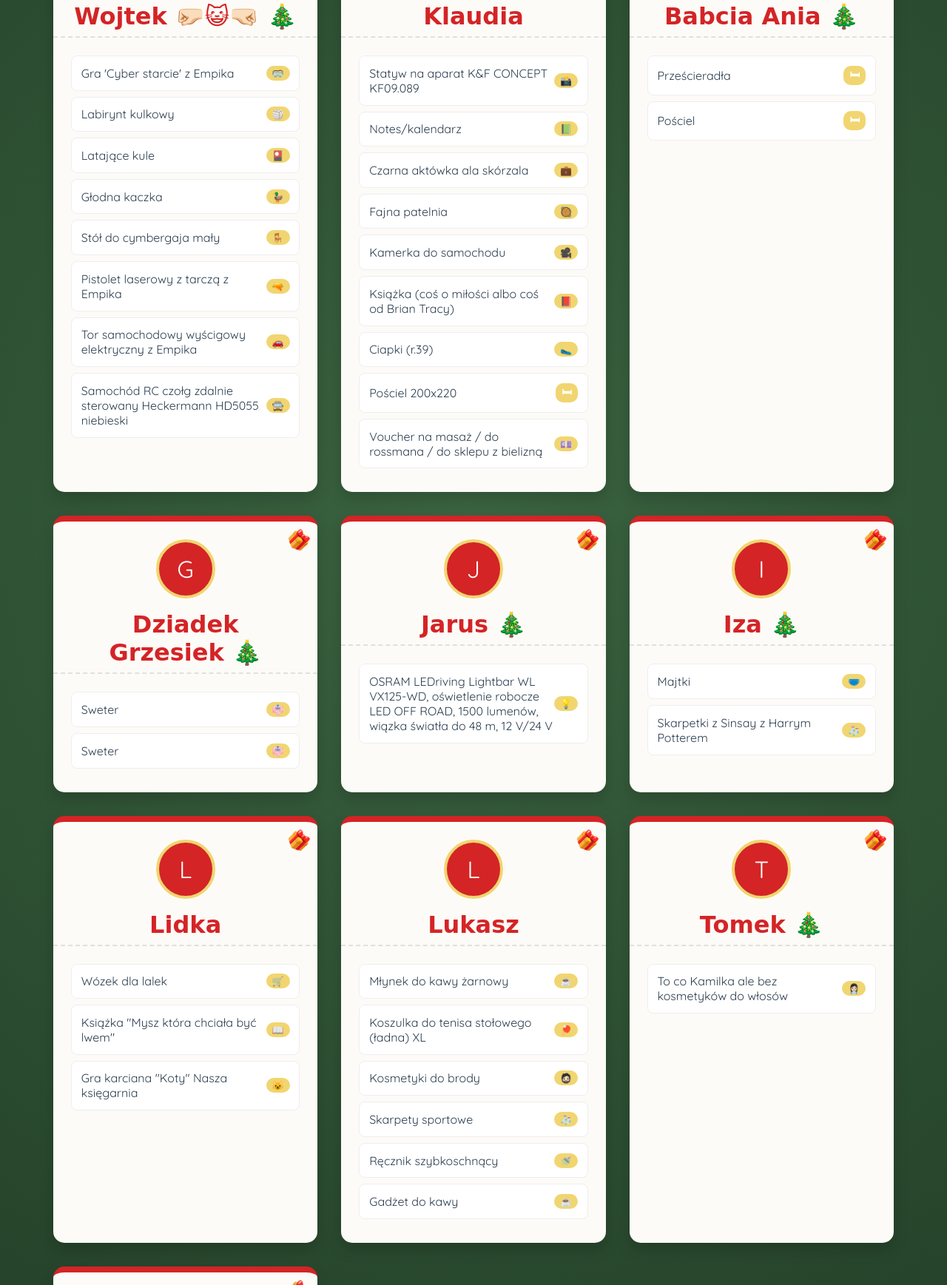
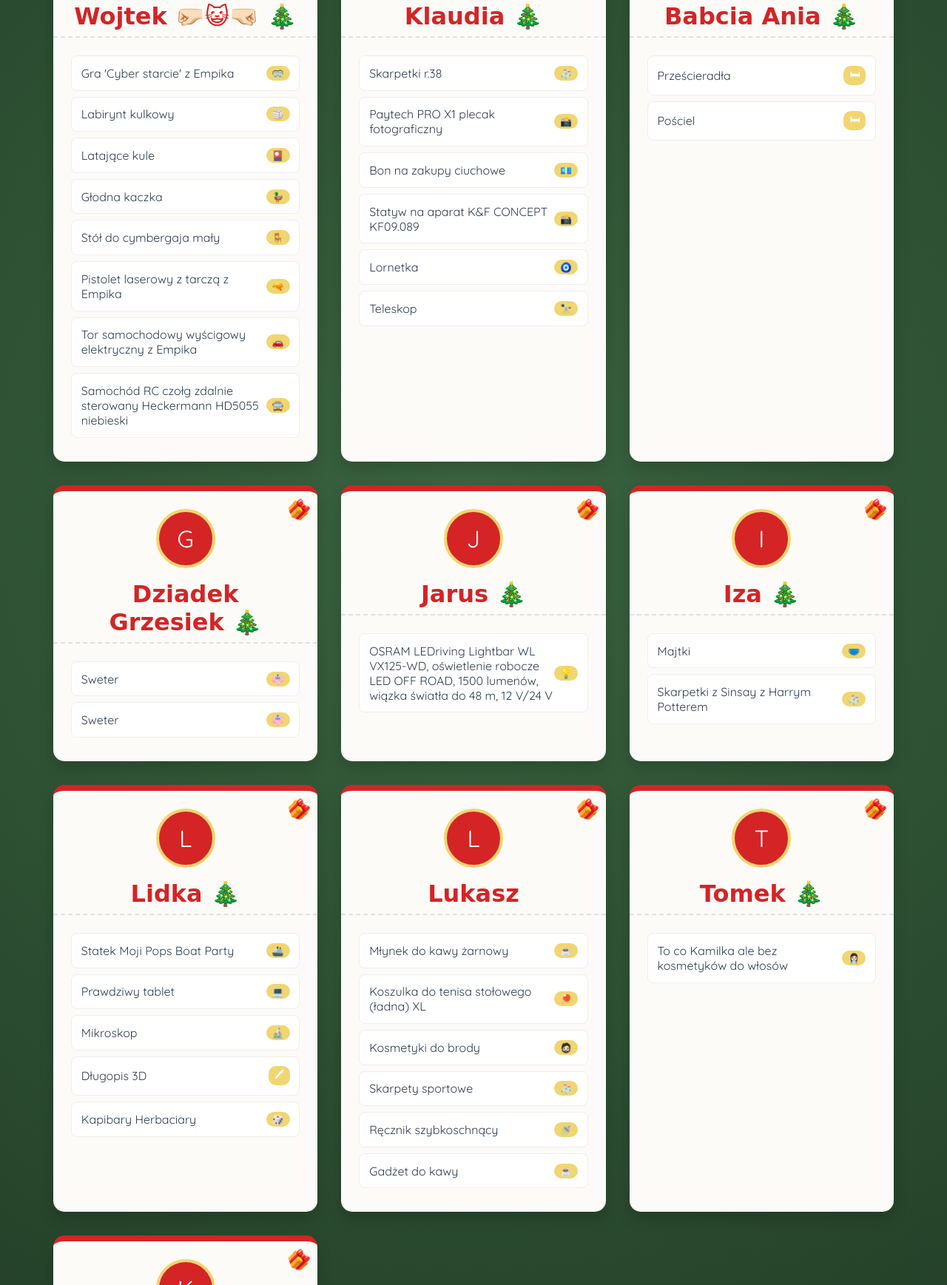
Before and after one commit to creyn/swieta, a plain HTML site: page index.html in a window 1280 px wide. Shown: the part 925-2662 px from the top of the page at 74% size. Drawn offline with Linux system fonts and the light colour scheme; a web font is replaced by a local one.

Commit message:
Kl i Lid

```diff
--- a/index.html
+++ b/index.html
@@ -297,18 +297,15 @@
             },
 			{
                 "id": 5,
-                "name": "Klaudia",
+                "name": "Klaudia 🎄",
                 "initials": "K",
                 "wishes": [
+					{ "item": "Skarpetki r.38", "price": "🧦" },
+					{ "item": "Paytech PRO X1 plecak fotograficzny", "price": "📸" },
+					{ "item": "Bon na zakupy ciuchowe", "price": "💶" },
 					{ "item": "Statyw na aparat K&F CONCEPT KF09.089", "price": "📸" },
-                    { "item": "Notes/kalendarz", "price": "📗" },
-                    { "item": "Czarna aktówka ala skórzala", "price": "💼" },
-					{ "item": "Fajna patelnia", "price": "🥘" },
-					{ "item": "Kamerka do samochodu", "price": "🎥" },
-					{ "item": "Książka (coś o miłości albo coś od Brian Tracy)", "price": "📕" },
-					{ "item": "Ciapki (r.39)", "price": "🥿" },
-					{ "item": "Pościel 200x220", "price": "🛏" },
-					{ "item": "Voucher na masaż / do rossmana / do sklepu z bielizną", "price": "💷" }
+					{ "item": "Lornetka", "price": "🧿" },
+					{ "item": "Teleskop", "price": "🔭" }
                 ]
             },
 			{
@@ -348,12 +345,14 @@
             },
 			{
                 "id": 10,
-                "name": "Lidka",
+                "name": "Lidka 🎄",
                 "initials": "L",
                 "wishes": [
-					{ "item": "Wózek dla lalek", "price": "🛒" },
-					{ "item": "Książka \"Mysz która chciała być lwem\"", "price": "📖" },
-					{ "item": "Gra karciana \"Koty\" Nasza księgarnia", "price": "😺" }
+					{ "item": "Statek Moji Pops Boat Party", "price": "🚢" },
+					{ "item": "Prawdziwy tablet", "price": "💻" },
+					{ "item": "Mikroskop", "price": "🔬" },
+					{ "item": "Długopis 3D", "price": "🖊" },
+					{ "item": "Kapibary Herbaciary", "price": "🎲" }
                 ]
             },
 			{
```
